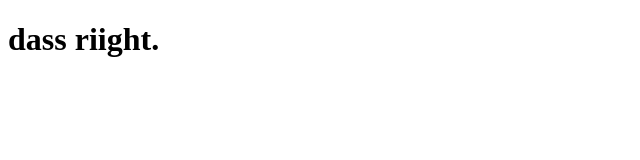
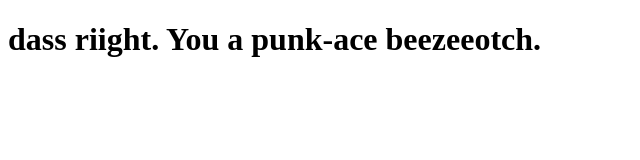
Before and after one commit to PJGodzilla/Coursera_fullstack_101, a plain HTML site: page site/index.html in a window 1280 px wide. Shown: the whole page, without its empty margins (0-640 px from the left). Drawn offline with Linux system fonts and the light colour scheme.

Commit message:
small add

```diff
--- a/site/index.html
+++ b/site/index.html
@@ -4,6 +4,6 @@
 	<title>MFP Aaaaaay</title>
 </head>
 <body>
-<h1>dass riight.
+<h1>dass riight. You a punk-ace beezeeotch.
 </body>
 </html>
```
